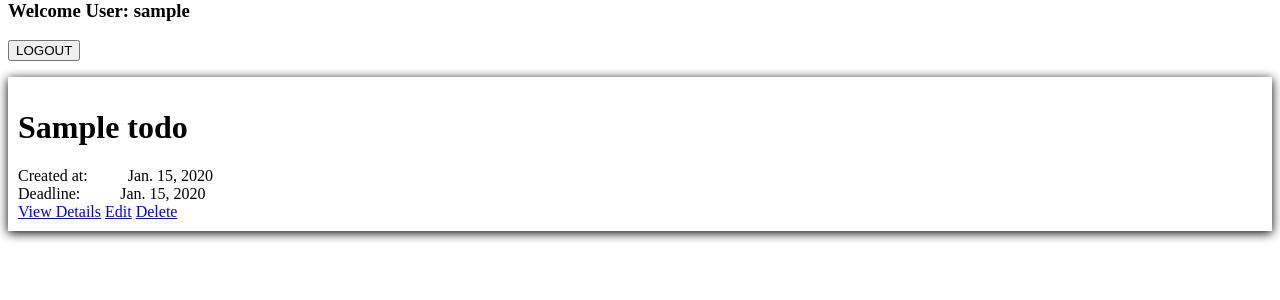
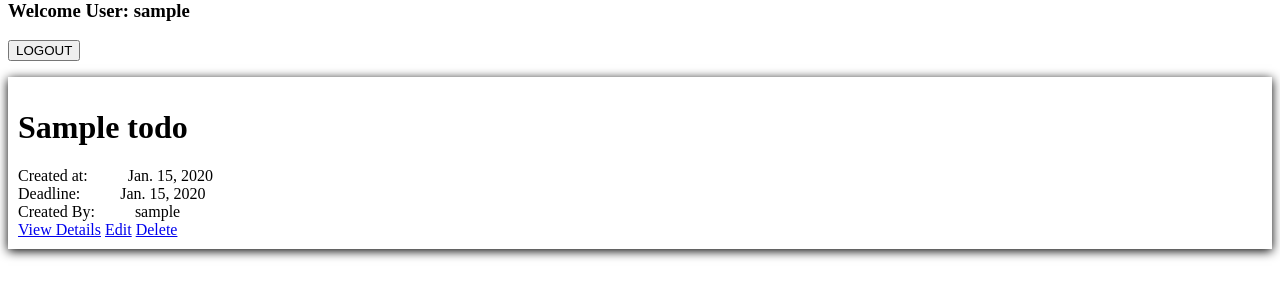
Before and after one commit to DibashBikramThapa/TechAxis_trinity, a Django app: page /todo/ in a window 1280 px wide. Shown: the part 133-433 px from the top of the page. Run offline with Django 5.2, Linux system fonts and the light colour scheme; a user stored in the database is signed in; tables that the repository leaves empty hold one stand-in row (values such as "Sample post").

Commit message:
Filter todo per logged in user

```diff
--- a/todo/core/templates/core/list.html
+++ b/todo/core/templates/core/list.html
@@ -37,6 +37,10 @@
             <label> Deadline: </label>
             <dd>{{ each.deadline }}</dd>
         </div>
+        <div style="display:flex;">
+            <label> Created By: </label>
+            <dd>{{ each.created_by }}</dd>
+        </div>
         <div>
             <a href='/todo/detail/{{ each.id }}'>View Details</a>
             <a href='/todo/update/{{ each.id }}'>Edit</a>
--- a/todo/core/views.py
+++ b/todo/core/views.py
@@ -18,9 +18,10 @@ class TodoListView(LoginRequiredMixin, generic.ListView):
     def get_queryset(self):
         queryset =  super().get_queryset()
         query = self.request.GET.get('q')
+        my_filter = Q(created_by=self.request.user)
         if query:
-            my_filter = Q(name__contains=query) | Q(description__contains=query)
-            queryset = queryset.filter(my_filter)
+            my_filter &= (Q(name__contains=query) | Q(description__contains=query))
+        queryset = queryset.filter(my_filter)
         return queryset
 
 
```
